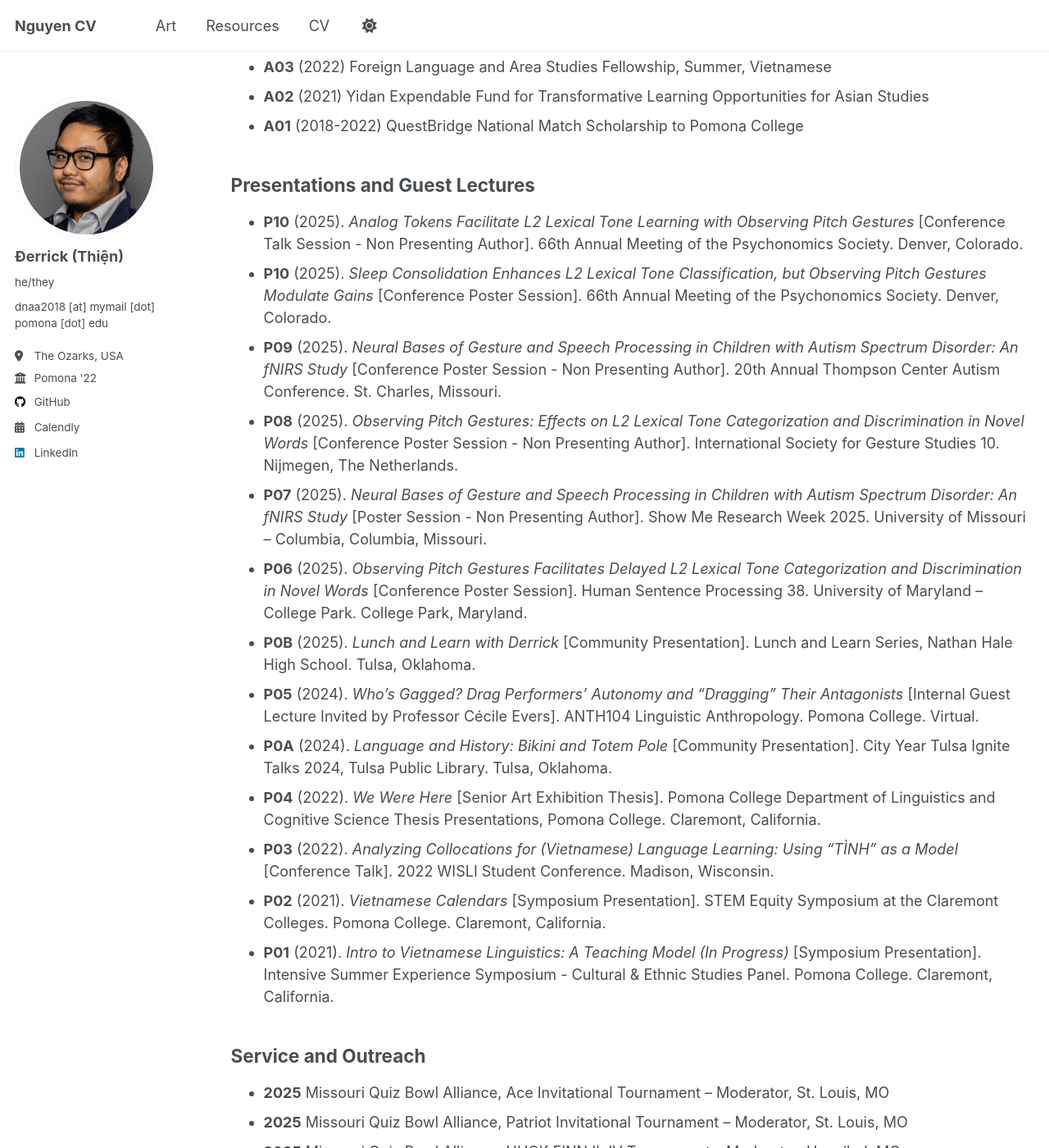
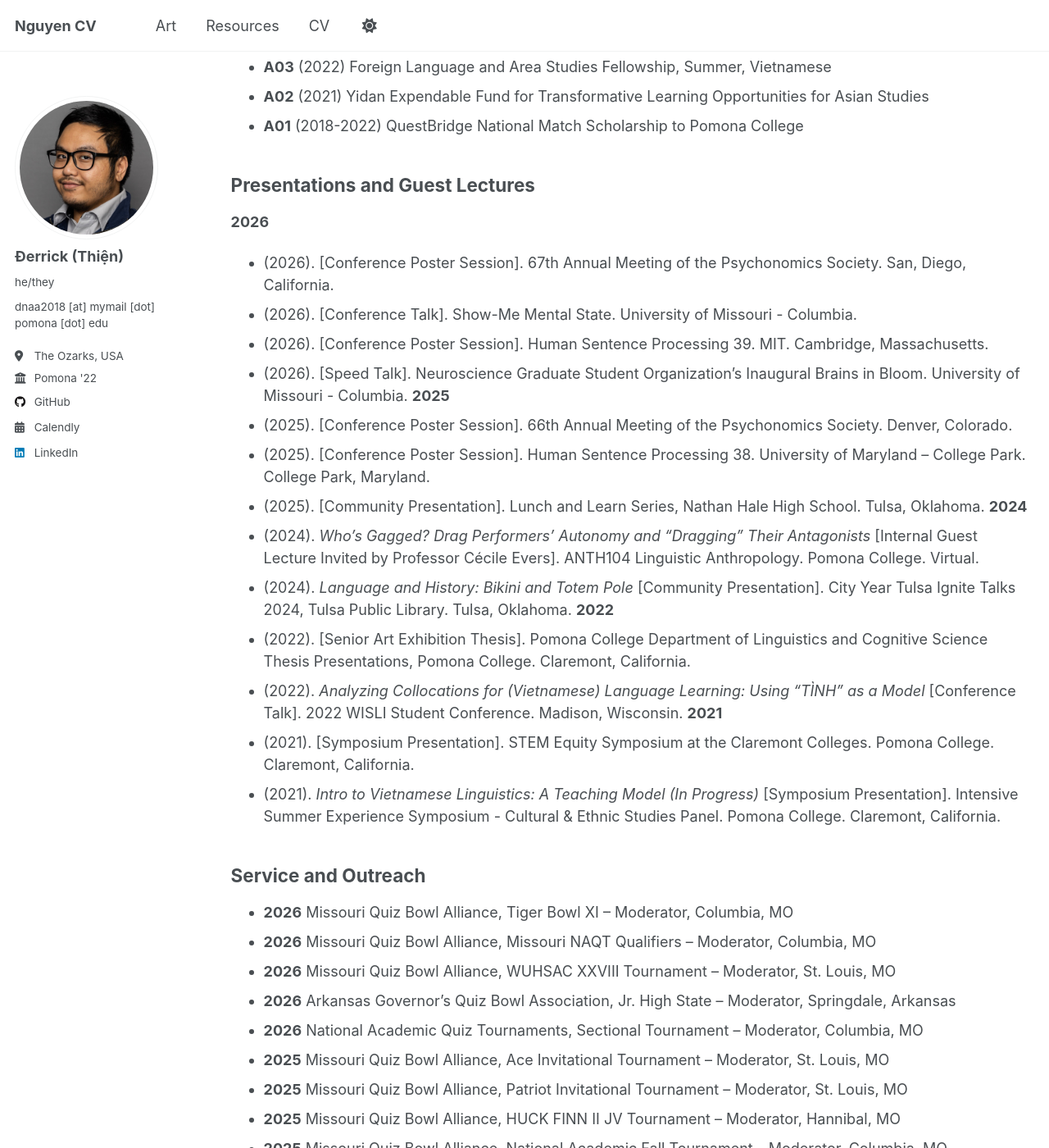
Before and after one commit to thienderrick/thienderrick.github.io, a Jekyll site: the page built from _pages/cv.md, in a window 1280 px wide and 1400 px high, scrolled down 1422 px. Shown: the whole window at 82% size. Built offline with Jekyll 4.4.1, drawn with Linux system fonts in a browser that asks for light colours; some of the changed text lies outside the part shown.

Commit message:
Revise CV with updated presentations and skills
Updated presentations, service, and skills sections with new entries and removed outdated information.

```diff
--- a/_pages/cv.md
+++ b/_pages/cv.md
@@ -19,7 +19,6 @@ redirect_from:
 - [Service & Outreach](#service-and-outreach)
 - [Skills](#skills)
 - [Media Appearances](#media-appearances)
-
 
 ## Contact Information
 * **Email:** dnaa2018@mymail.pomona.edu
@@ -55,21 +54,31 @@ redirect_from:
 - **A01** (2018-2022) QuestBridge National Match Scholarship to Pomona College
 
 ## Presentations and Guest Lectures
-- **P10** (2025). *Analog Tokens Facilitate L2 Lexical Tone Learning with Observing Pitch Gestures* [Conference Talk Session - Non Presenting Author]. 66th Annual Meeting of the Psychonomics Society. Denver, Colorado.
-- **P10** (2025). *Sleep Consolidation Enhances L2 Lexical Tone Classification, but Observing Pitch Gestures Modulate Gains* [Conference Poster Session]. 66th Annual Meeting of the Psychonomics Society. Denver, Colorado.
-- **P09** (2025). *Neural Bases of Gesture and Speech Processing in Children with Autism Spectrum Disorder: An fNIRS Study* [Conference Poster Session - Non Presenting Author]. 20th Annual Thompson Center Autism Conference. St. Charles, Missouri.
-* **P08** (2025). *Observing Pitch Gestures: Effects on L2 Lexical Tone Categorization and Discrimination in Novel Words* [Conference Poster Session - Non Presenting Author]. International Society for Gesture Studies 10. Nijmegen, The Netherlands.
-* **P07**  (2025). *Neural Bases of Gesture and Speech Processing in Children with Autism Spectrum Disorder: An fNIRS Study* [Poster Session - Non Presenting Author]. Show Me Research Week 2025. University of Missouri – Columbia, Columbia, Missouri.
-* **P06**  (2025). *Observing Pitch Gestures Facilitates Delayed L2 Lexical Tone Categorization and Discrimination in Novel Words* [Conference Poster Session]. Human Sentence Processing 38. University of Maryland – College Park. College Park, Maryland.
-* **P0B**  (2025). *Lunch and Learn with Derrick* [Community Presentation]. Lunch and Learn Series, Nathan Hale High School. Tulsa, Oklahoma.
-* **P05**  (2024). *Who’s Gagged? Drag Performers’ Autonomy and “Dragging” Their Antagonists* [Internal Guest Lecture Invited by Professor Cécile Evers]. ANTH104 Linguistic Anthropology. Pomona College. Virtual.
-* **P0A**  (2024). *Language and History: Bikini and Totem Pole* [Community Presentation]. City Year Tulsa Ignite Talks 2024, Tulsa Public Library. Tulsa, Oklahoma.
-* **P04**  (2022). *We Were Here* [Senior Art Exhibition Thesis]. Pomona College Department of Linguistics and Cognitive Science Thesis Presentations, Pomona College. Claremont, California.
-* **P03**  (2022). *Analyzing Collocations for (Vietnamese) Language Learning: Using “TÌNH” as a Model* [Conference Talk]. 2022 WISLI Student Conference. Madison, Wisconsin.
-* **P02**  (2021). *Vietnamese Calendars* [Symposium Presentation]. STEM Equity Symposium at the Claremont Colleges. Pomona College. Claremont, California.
-* **P01**  (2021). *Intro to Vietnamese Linguistics: A Teaching Model (In Progress)* [Symposium Presentation]. Intensive Summer Experience Symposium - Cultural & Ethnic Studies Panel. Pomona College. Claremont, California.
+**2026**
+- (2026). [Conference Poster Session]. 67th Annual Meeting of the Psychonomics Society. San, Diego, California.
+* (2026). [Conference Talk]. Show-Me Mental State. University of Missouri - Columbia.
+* (2026). [Conference Poster Session]. Human Sentence Processing 39. MIT. Cambridge, Massachusetts.
+* (2026). [Speed Talk]. Neuroscience Graduate Student Organization's Inaugural Brains in Bloom. University of Missouri - Columbia.
+**2025**
+- (2025). [Conference Poster Session]. 66th Annual Meeting of the Psychonomics Society. Denver, Colorado.
+* (2025). [Conference Poster Session]. Human Sentence Processing 38. University of Maryland – College Park. College Park, Maryland.
+* (2025). [Community Presentation]. Lunch and Learn Series, Nathan Hale High School. Tulsa, Oklahoma.
+**2024**
+* (2024). *Who’s Gagged? Drag Performers’ Autonomy and “Dragging” Their Antagonists* [Internal Guest Lecture Invited by Professor Cécile Evers]. ANTH104 Linguistic Anthropology. Pomona College. Virtual.
+* (2024). *Language and History: Bikini and Totem Pole* [Community Presentation]. City Year Tulsa Ignite Talks 2024, Tulsa Public Library. Tulsa, Oklahoma.
+**2022**
+* (2022). [Senior Art Exhibition Thesis]. Pomona College Department of Linguistics and Cognitive Science Thesis Presentations, Pomona College. Claremont, California.
+* (2022). *Analyzing Collocations for (Vietnamese) Language Learning: Using “TÌNH” as a Model* [Conference Talk]. 2022 WISLI Student Conference. Madison, Wisconsin.
+**2021**
+* (2021). [Symposium Presentation]. STEM Equity Symposium at the Claremont Colleges. Pomona College. Claremont, California.
+* (2021). *Intro to Vietnamese Linguistics: A Teaching Model (In Progress)* [Symposium Presentation]. Intensive Summer Experience Symposium - Cultural & Ethnic Studies Panel. Pomona College. Claremont, California.
 
 ## Service and Outreach
+*   **2026** Missouri Quiz Bowl Alliance, Tiger Bowl XI – Moderator, Columbia, MO
+*   **2026** Missouri Quiz Bowl Alliance, Missouri NAQT Qualifiers – Moderator, Columbia, MO
+*   **2026** Missouri Quiz Bowl Alliance, WUHSAC XXVIII Tournament – Moderator, St. Louis, MO
+*   **2026** Arkansas Governor’s Quiz Bowl Association, Jr. High State – Moderator, Springdale, Arkansas
+*   **2026** National Academic Quiz Tournaments, Sectional Tournament – Moderator, Columbia, MO
 *   **2025** Missouri Quiz Bowl Alliance, Ace Invitational Tournament – Moderator, St. Louis, MO
 *   **2025** Missouri Quiz Bowl Alliance, Patriot Invitational Tournament – Moderator, St. Louis, MO
 *   **2025** Missouri Quiz Bowl Alliance, HUCK FINN II JV Tournament – Moderator, Hannibal, MO
@@ -78,7 +87,7 @@ redirect_from:
 *   **2025** The Posse Foundation, Virtual Resume Coach & Dynamic Assessment Process Volunteer, Virtual
 *   **2025** Mizzou Summer Bridge Accelerator Program, Science Communication Presenter, Columbia, MO
 *   **2025** Arkansas Governor’s Quiz Bowl Association, Sr. High State Tournament – Moderator, Little Rock, AR
-*   **2025** Missouri Quiz Bowl Alliance, Sectional Champion Tournament – Moderator, Columbia, MO
+*   **2025** National Academic Quiz Tournaments, Sectional Champion Tournament – Moderator, Columbia, MO
 *   **2025** Arkansas Governor’s Quiz Bowl Association, Jr. High State Tournament – Moderator, Bryant, AR
 *   **2025** Missouri Quiz Bowl Alliance, Tiger Bowl X – Moderator, Columbia, MO
 *   **2024-2025** Oklahoma Secondary Schools Athletics Association, Academic Bowl Moderator, Tulsa, OK
```
Also changed, not shown: other parts of _pages/cv.md (+1 -2 lines).
